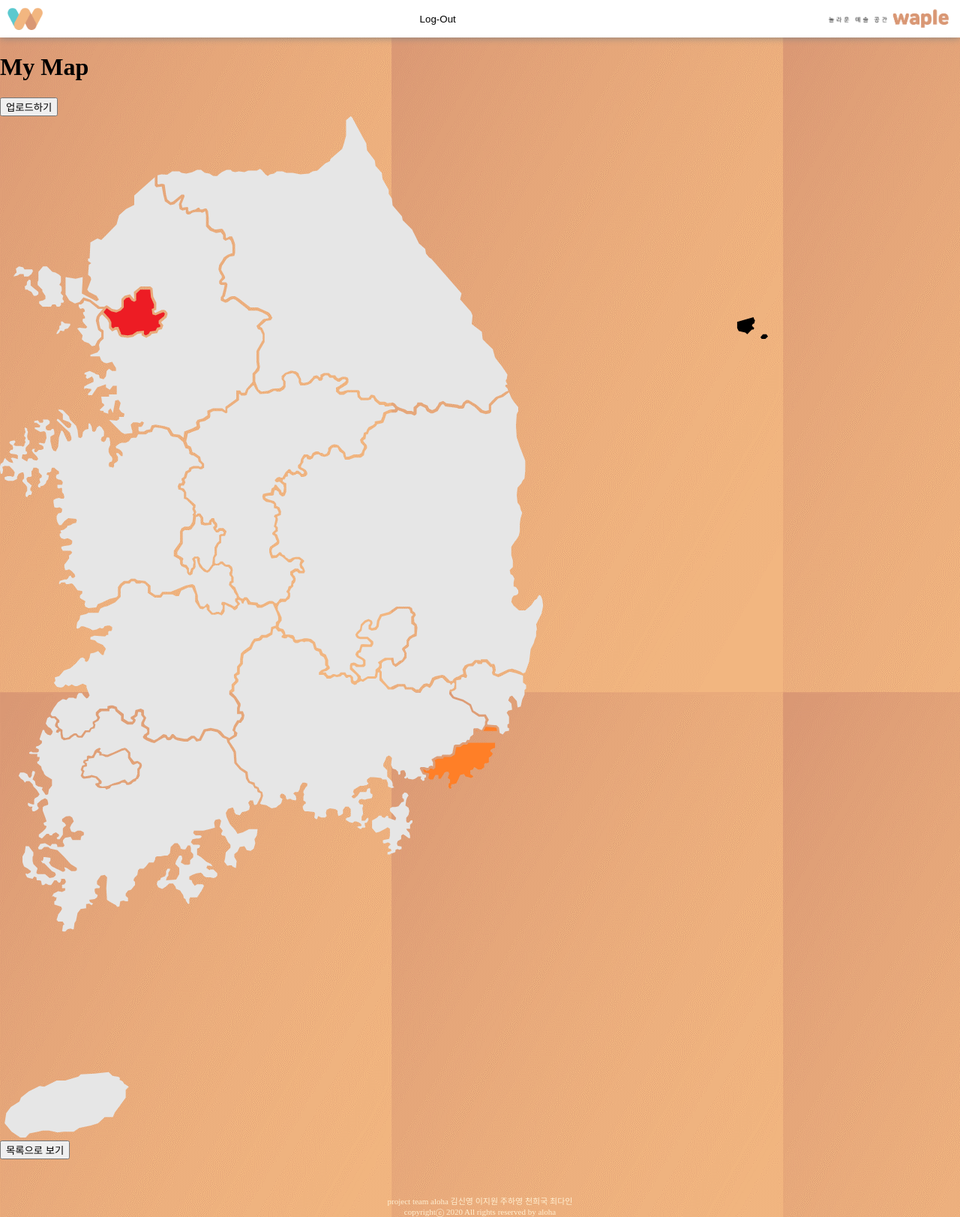
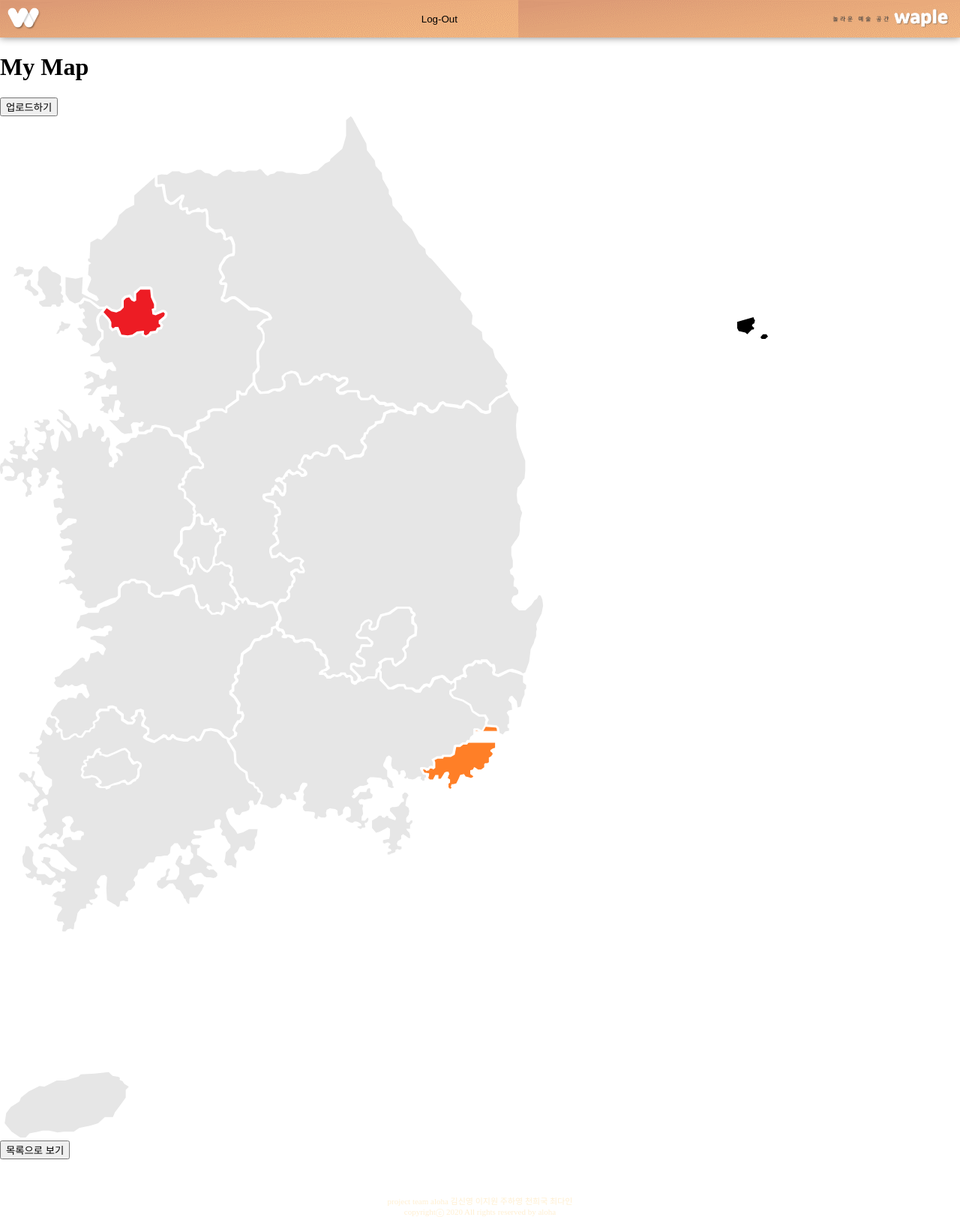
Before and after one commit to joohayoung/waple-art_hackathon, a Django app: page /map/ in a window 1280 px wide. Shown: the whole page at 75% size. Run offline with Django 3.2, Linux system fonts and the light colour scheme; a user stored in the database is signed in; data comes from the database, SQL or seed files in the repository; some web fonts are replaced.

Commit message:
map front 1

```diff
--- a/web/artproject/mainapp/templates/mainapp/map.html
+++ b/web/artproject/mainapp/templates/mainapp/map.html
@@ -1,4 +1,4 @@
-{% extends 'base.html' %}
+{% extends 'base2.html' %}
 {% load static %}
 
 {% block style %}
--- /dev/null
+++ b/web/artproject/static/base2.css
@@ -0,0 +1,58 @@
+@font-face { font-family: 'SCDream'; src: url('https://cdn.jsdelivr.net/gh/projectnoonnu/noonfonts_six@1.2/S-CoreDream-1Thin.woff') format('woff'); font-weight: 100; }
+@font-face { font-family: 'SCDream'; src: url('https://cdn.jsdelivr.net/gh/projectnoonnu/noonfonts_six@1.2/S-CoreDream-2ExtraLight.woff') format('woff'); font-weight: 200; }
+@font-face { font-family: 'SCDream'; src: url('https://cdn.jsdelivr.net/gh/projectnoonnu/noonfonts_six@1.2/S-CoreDream-3Light.woff') format('woff'); font-weight: 300; }
+@font-face { font-family: 'SCDream'; src: url('https://cdn.jsdelivr.net/gh/projectnoonnu/noonfonts_six@1.2/S-CoreDream-4Regular.woff') format('woff'); font-weight: 400; }
+@font-face { font-family: 'SCDream'; src: url('https://cdn.jsdelivr.net/gh/projectnoonnu/noonfonts_six@1.2/S-CoreDream-5Medium.woff') format('woff'); font-weight: 500; }
+@font-face { font-family: 'SCDream'; src: url('https://cdn.jsdelivr.net/gh/projectnoonnu/noonfonts_six@1.2/S-CoreDream-6Bold.woff') format('woff'); font-weight: 600; }
+@font-face { font-family: 'SCDream'; src: url('https://cdn.jsdelivr.net/gh/projectnoonnu/noonfonts_six@1.2/S-CoreDream-7ExtraBold.woff') format('woff'); font-weight: 700; }
+@font-face { font-family: 'SCDream'; src: url('https://cdn.jsdelivr.net/gh/projectnoonnu/noonfonts_six@1.2/S-CoreDream-8Heavy.woff') format('woff'); font-weight: 800; }
+@font-face { font-family: 'SCDream'; src: url('https://cdn.jsdelivr.net/gh/projectnoonnu/noonfonts_six@1.2/S-CoreDream-9Black.woff') format('woff'); font-weight: 900; }
+
+body{
+    margin: 0px;
+    font-family: 'SCDream';
+}
+#nav{
+    display: flex;
+    justify-content: space-between;
+    align-items: center;
+    background-image: url('nav_background.png');
+    box-shadow: 0 0 10px gray;
+}
+
+a{
+    height: 50px;
+}
+#logo{
+    height: 30px;
+    padding: 10px;
+}
+
+#text_logo{
+    height: 50px;
+}
+
+#bottom{
+    margin-top: 50px;
+    font-weight: 100;
+    font-size: 11px;
+    color: rgb(255, 239, 209);
+    line-height: 120%;
+    text-align: center;
+}
+li{
+    list-style: none;
+    font-size: 12px;
+}
+a:link { color: black; text-decoration: none;}
+a:visited { color: black; text-decoration: none;}
+
+#log_out{
+    background: none;
+    border: none;
+}
+
+h3{
+    text-align: center;
+    color: white;
+}
--- /dev/null
+++ b/web/artproject/templates/base2.html
@@ -0,0 +1,40 @@
+{% load static %}
+<!DOCTYPE html>
+<html lang="en">
+<head>
+    <meta charset="UTF-8">
+    <meta name="viewport" content="width=device-width, initial-scale=1.0">
+    <title>ART Hackathon</title>
+    <link rel="stylesheet" href="{% static 'base2.css' %}" type="text/css">
+    {% block style %}
+    {% endblock %}
+</head>
+<body>
+    <div id='nav'>
+        <a href="{% url 'mainapp:home' %}"><img id='logo' src={% static 'white_logo.png' %} alt='logo'></a>
+        {% if user.is_authenticated %}
+        <!-- 로그인 한 사용자 -->
+            <li>
+                <form action="{% url 'accountapp:logout' %}" method="POST">
+                    {% csrf_token %}
+                    <input type="hidden" name="path" value="{{request.path}}">
+                    <button id='log_out'type = submit>Log-Out</button>
+                </form>
+            </li>
+        {% else %}
+            <!-- 로그인하지 않은 사용자 -->
+            <!-- <li><a href="{% url 'accountapp:login' %}">Log-In</a></li> -->
+            <li><a href="{% url 'accountapp:login' %}">Log-In</a></li>
+            <li><a href="{% url 'accountapp:sign_up' %}">Sign-Up</a></li>
+        {% endif %}
+        <img id='text_logo' src={% static 'white_logo2.png' %} alt='logo'>
+    </div>
+
+    {% block content %}
+    {% endblock %}
+    <div id='bottom'>
+        project team aloha 김신영 이지원 주하영 천희국 최다인<br>
+        copyrightⓒ 2020 All rights reserved by aloha
+    </div>
+</body>
+</html>
```
Also changed, not shown: web/artproject/static/nav_background.png (added), web/artproject/static/white_logo.png (added), web/artproject/static/white_logo2.png (added).
